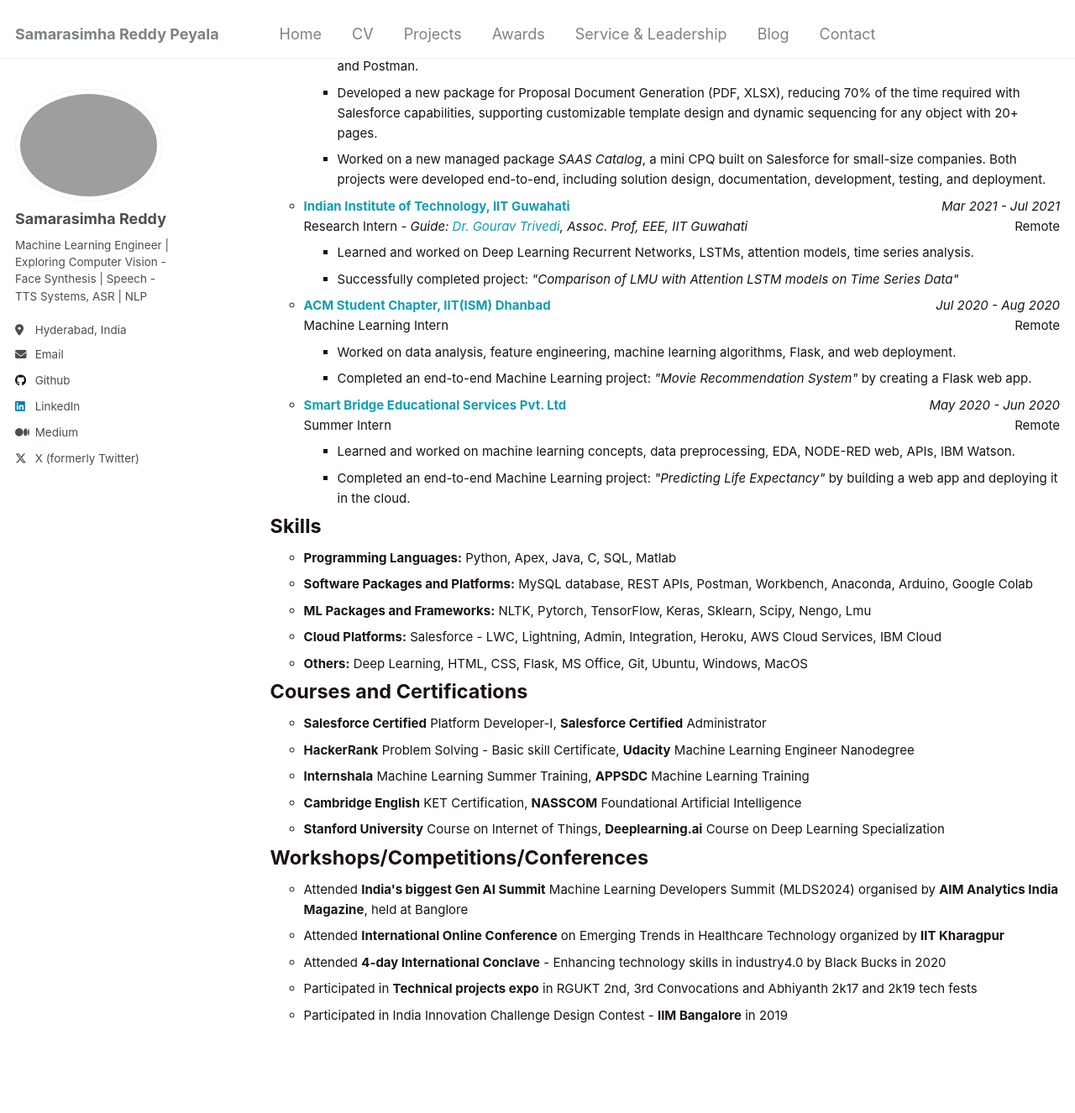
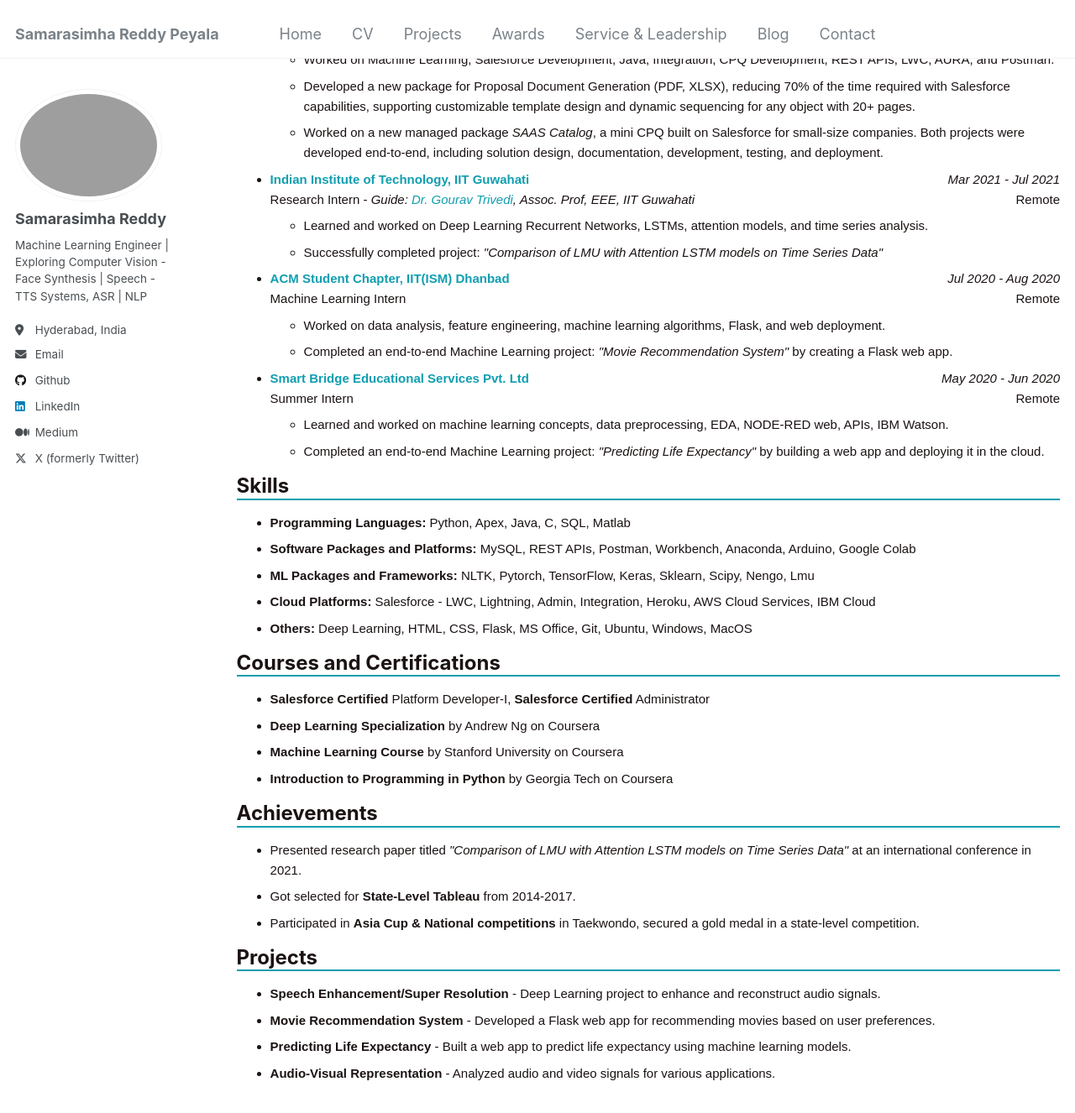
Before and after one commit to samarasimhapeyala/samarasimhapeyala.github.io, a Jekyll site: the page built from _pages/cv.md, in a window 1280 px wide and 1400 px high, scrolled down 778 px. Shown: the top 1326 px of the window at 84% size. Built offline with Jekyll 4.4.1, drawn with Linux system fonts in a browser that asks for light colours; some of the changed text lies outside the part shown.

Commit message:
Update cv.md

```diff
--- a/_pages/cv.md
+++ b/_pages/cv.md
@@ -73,119 +73,131 @@
 
 <div class="content-container">
 
-<p>You can download my <a href="https://www.bits-pilani.ac.in/" >CV/ Resume</a> here</p>
+<div class="content-container" style="font-family: Arial, sans-serif; line-height: 1.6;">
 
-<h1 id="education">Education</h1>
+  <p>You can download my <a href="https://www.bits-pilani.ac.in/" style="color: rgb(16, 158, 176); text-decoration: none;">CV/ Resume</a> here</p>
 
-<ul>
-<li>
-    <strong><a href="https://www.bits-pilani.ac.in/" style="color: rgb(16, 158, 176); text-decoration: none;">Birla Institute of Technology And Science, Pilani (BITS Pilani)</a></strong> <span style="float: right;  font-style: italic;">Nov 2023 - Oct 2024</span><br>
-    Master of Technology in Artificial Intelligence and Machine Learning<span style="float: right;"><strong>CGPA:</strong> 8.51/10</span>
-    <br>
-    <ul>
-      <li><strong>Courses:</strong> Mathematics, Statistical Modelling, Artificial Intelligence, Deep Neural Networks, DRL, Natural Language Processing, Computer vision, ML System Optimization</li>
-      <li>Working along with full-time job using BITS Pilani Work Integrated Learning Programmes.</li>
-    </ul>
-</li>
+  <h1 style="font-size: 24px; border-bottom: 2px solid rgb(16, 158, 176);">Education</h1>
+  <ul>
+    <li>
+      <strong><a href="https://www.bits-pilani.ac.in/" style="color: rgb(16, 158, 176); text-decoration: none;">Birla Institute of Technology And Science, Pilani (BITS Pilani)</a></strong>
+      <span style="float: right; font-style: italic;">Nov 2023 - Oct 2024</span><br>
+      Master of Technology in Artificial Intelligence and Machine Learning
+      <span style="float: right;"><strong>CGPA:</strong> 8.51/10</span>
+      <br>
+      <ul>
+        <li><strong>Courses:</strong> Mathematics, Statistical Modelling, Artificial Intelligence, Deep Neural Networks, DRL, Natural Language Processing, Computer Vision, ML System Optimization</li>
+        <li>Working along with a full-time job using BITS Pilani Work Integrated Learning Programmes.</li>
+      </ul>
+    </li>
 
-<li>
-    <strong><a href="https://www.rguktrkv.ac.in/" style="color: rgb(16, 158, 176); text-decoration: none;">Rajiv Gandhi University of Knowledge Technologies, IIIT RK Valley</a></strong><span style="float: right;  font-style: italic;">Aug 2018 - May 2022</span><br>
-    Bachelor of Technology in Electronics and Communications Engineering<span style="float: right;"><strong>CGPA:</strong> 8.95/10</span><br>
-    <ul>
-      <li><strong>Courses:</strong> Digital Signal Processing, Image Processing, Speech Processsing, Network Theory, Analog, Digital Circuits, Electronics, VLSI, Microprocessors, Microcontrollers, IoT</li>
-      <li>Actively participated in all the technical events, organised the workshops, tech events in the institute.</li>
-    </ul>
-</li>
+    <li>
+      <strong><a href="https://www.rguktrkv.ac.in/" style="color: rgb(16, 158, 176); text-decoration: none;">Rajiv Gandhi University of Knowledge Technologies, IIIT RK Valley</a></strong>
+      <span style="float: right; font-style: italic;">Aug 2018 - May 2022</span><br>
+      Bachelor of Technology in Electronics and Communications Engineering
+      <span style="float: right;"><strong>CGPA:</strong> 8.95/10</span><br>
+      <ul>
+        <li><strong>Courses:</strong> Digital Signal Processing, Image Processing, Speech Processing, Network Theory, Analog, Digital Circuits, Electronics, VLSI, Microprocessors, Microcontrollers, IoT</li>
+        <li>Actively participated in all technical events, organized workshops, and tech events in the institute.</li>
+      </ul>
+    </li>
 
-<li>
-    <strong><a href="https://www.rguktrkv.ac.in/" style="color: rgb(16, 158, 176); text-decoration: none;">Rajiv Gandhi University of Knowledge Technologies, IIIT RK Valley</a></strong> <span style="float: right;  font-style: italic;">Aug 2016 - May 2018</span><br>
-    Pre University Course in Maths, Physics, Chemistry and IT<span style="float: right;"><strong>CGPA:</strong> 9.64/10</span><br>
-    <ul>
-      <li><strong>Courses:</strong> Maths, Physics, Chemistry and Information Technology</li>
-    </ul>
-</li>
-
-
-<h1 id="work-experience">Work Experience</h1>
-<ul>
-      <li>
-          <strong><a href="https://www.hitloop.it/" style="color: rgb(16, 158, 176); text-decoration: none;">Hitloop</a></strong>
-          <span style="float: right; font-style: italic;">Apr 2023 - Present</span><br>
-          Machine Learning Engineer <span style="float: right;">Hyderabad, India</span><br>
-          <ul>
-              <li>Researching and working on Artificial Intelligence/ML research, solving complex real-world problems with AI.</li>
-              <li>Currently working on Speech Enhancement/Super Resolution using Deep Learning Networks and Hugging Face.</li>
-              <li>Worked on Audio-Visual Representation, Time Series Analysis, and Market Basket Analysis.</li>
-          </ul>
-      </li>
-
-<li>
-          <strong><a href="https://www.forsysinc.com/" style="color: rgb(16, 158, 176); text-decoration: none;">Forsys Inc</a></strong>
-          <span style="float: right; font-style: italic;">Jun 2022 - Apr 2023</span><br>
-          Software Engineer I <span style="float: right;">Hyderabad, India</span><br>
-          <ul>
-              <li>Worked on Machine Learning, Salesforce Development, Java, Integration, CPQ Development, REST APIs, LWC, AURA, and Postman.</li>
-              <li>Developed a new package for Proposal Document Generation (PDF, XLSX), reducing 70% of the time required with Salesforce capabilities, supporting customizable template design and dynamic sequencing for any object with 20+ pages.</li>
-              <li>Worked on a new managed package <em>SAAS Catalog</em>, a mini CPQ built on Salesforce for small-size companies. Both projects were developed end-to-end, including solution design, documentation, development, testing, and deployment.</li>
-          </ul>
-      </li>
+    <li>
+      <strong><a href="https://www.rguktrkv.ac.in/" style="color: rgb(16, 158, 176); text-decoration: none;">Rajiv Gandhi University of Knowledge Technologies, IIIT RK Valley</a></strong>
+      <span style="float: right; font-style: italic;">Aug 2016 - May 2018</span><br>
+      Pre University Course in Maths, Physics, Chemistry and IT
+      <span style="float: right;"><strong>CGPA:</strong> 9.64/10</span><br>
+      <ul>
+        <li><strong>Courses:</strong> Maths, Physics, Chemistry, and Information Technology</li>
+      </ul>
+    </li>
   </ul>
 
+  <h1 style="font-size: 24px; border-bottom: 2px solid rgb(16, 158, 176);">Work Experience</h1>
   <ul>
-      <li>
-          <strong><a href="https://www.iitg.ac.in/" style="color: rgb(16, 158, 176); text-decoration: none;">Indian Institute of Technology, IIT Guwahati</a></strong>
-          <span style="float: right; font-style: italic;">Mar 2021 - Jul 2021</span><br>
-          Research Intern - <em>Guide: <a href="https://www.iitg.ac.in/eee/faculty_profile.php?name=grt" style="color: rgb(16, 158, 176); text-decoration: none;"> Dr. Gourav Trivedi</a>, Assoc. Prof, EEE, IIT Guwahati</em><span style="float: right;">Remote</span><br>
-          <ul>
-              <li>Learned and worked on Deep Learning Recurrent Networks, LSTMs, attention models, time series analysis.</li>
-              <li>Successfully completed project: <em>"Comparison of LMU with Attention LSTM models on Time Series Data"</em></li>
-          </ul>
-      </li>
+    <li>
+      <strong><a href="https://www.hitloop.it/" style="color: rgb(16, 158, 176); text-decoration: none;">Hitloop</a></strong>
+      <span style="float: right; font-style: italic;">Apr 2023 - Present</span><br>
+      Machine Learning Engineer <span style="float: right;">Hyderabad, India</span><br>
+      <ul>
+        <li>Researching and working on Artificial Intelligence/ML research, solving complex real-world problems with AI.</li>
+        <li>Currently working on Speech Enhancement/Super Resolution using Deep Learning Networks and Hugging Face.</li>
+        <li>Worked on Audio-Visual Representation, Time Series Analysis, and Market Basket Analysis.</li>
+      </ul>
+    </li>
 
-<li>
-          <strong><a href="https://iitism.acm.org/" style="color: rgb(16, 158, 176); text-decoration: none;">ACM Student Chapter, IIT(ISM) Dhanbad</a></strong>
-          <span style="float: right; font-style: italic;">Jul 2020 - Aug 2020</span><br>
-          Machine Learning Intern<span style="float: right;">Remote</span><br>
-          <ul>
-              <li>Worked on data analysis, feature engineering, machine learning algorithms, Flask, and web deployment.</li>
-              <li>Completed an end-to-end Machine Learning project: <em>"Movie Recommendation System"</em> by creating a Flask web app.</li>
-          </ul>
-      </li>
+    <li>
+      <strong><a href="https://www.forsysinc.com/" style="color: rgb(16, 158, 176); text-decoration: none;">Forsys Inc</a></strong>
+      <span style="float: right; font-style: italic;">Jun 2022 - Apr 2023</span><br>
+      Software Engineer I <span style="float: right;">Hyderabad, India</span><br>
+      <ul>
+        <li>Worked on Machine Learning, Salesforce Development, Java, Integration, CPQ Development, REST APIs, LWC, AURA, and Postman.</li>
+        <li>Developed a new package for Proposal Document Generation (PDF, XLSX), reducing 70% of the time required with Salesforce capabilities, supporting customizable template design and dynamic sequencing for any object with 20+ pages.</li>
+        <li>Worked on a new managed package <em>SAAS Catalog</em>, a mini CPQ built on Salesforce for small-size companies. Both projects were developed end-to-end, including solution design, documentation, development, testing, and deployment.</li>
+      </ul>
+    </li>
 
-<li>
-          <strong><a href="https://www.thesmartbridge.com/" style="color: rgb(16, 158, 176); text-decoration: none;">Smart Bridge Educational Services Pvt. Ltd</a></strong>
-          <span style="float: right; font-style: italic;">May 2020 - Jun 2020</span><br>
-          Summer Intern<span style="float: right;">Remote</span><br>
-          <ul>
-              <li>Learned and worked on machine learning concepts, data preprocessing, EDA, NODE-RED web, APIs, IBM Watson.</li>
-              <li>Completed an end-to-end Machine Learning project: <em>"Predicting Life Expectancy"</em> by building a web app and deploying it in the cloud.</li>
-          </ul>
-      </li>
+    <li>
+      <strong><a href="https://www.iitg.ac.in/" style="color: rgb(16, 158, 176); text-decoration: none;">Indian Institute of Technology, IIT Guwahati</a></strong>
+      <span style="float: right; font-style: italic;">Mar 2021 - Jul 2021</span><br>
+      Research Intern - <em>Guide: <a href="https://www.iitg.ac.in/eee/faculty_profile.php?name=grt" style="color: rgb(16, 158, 176); text-decoration: none;"> Dr. Gourav Trivedi</a>, Assoc. Prof, EEE, IIT Guwahati</em>
+      <span style="float: right;">Remote</span><br>
+      <ul>
+        <li>Learned and worked on Deep Learning Recurrent Networks, LSTMs, attention models, and time series analysis.</li>
+        <li>Successfully completed project: <em>"Comparison of LMU with Attention LSTM models on Time Series Data"</em></li>
+      </ul>
+    </li>
+
+    <li>
+      <strong><a href="https://iitism.acm.org/" style="color: rgb(16, 158, 176); text-decoration: none;">ACM Student Chapter, IIT(ISM) Dhanbad</a></strong>
+      <span style="float: right; font-style: italic;">Jul 2020 - Aug 2020</span><br>
+      Machine Learning Intern <span style="float: right;">Remote</span><br>
+      <ul>
+        <li>Worked on data analysis, feature engineering, machine learning algorithms, Flask, and web deployment.</li>
+        <li>Completed an end-to-end Machine Learning project: <em>"Movie Recommendation System"</em> by creating a Flask web app.</li>
+      </ul>
+    </li>
+
+    <li>
+      <strong><a href="https://www.thesmartbridge.com/" style="color: rgb(16, 158, 176); text-decoration: none;">Smart Bridge Educational Services Pvt. Ltd</a></strong>
+      <span style="float: right; font-style: italic;">May 2020 - Jun 2020</span><br>
+      Summer Intern <span style="float: right;">Remote</span><br>
+      <ul>
+        <li>Learned and worked on machine learning concepts, data preprocessing, EDA, NODE-RED web, APIs, IBM Watson.</li>
+        <li>Completed an end-to-end Machine Learning project: <em>"Predicting Life Expectancy"</em> by building a web app and deploying it in the cloud.</li>
+      </ul>
+    </li>
   </ul>
 
-<h1 id="skills">Skills</h1>
+  <h1 style="font-size: 24px; border-bottom: 2px solid rgb(16, 158, 176);">Skills</h1>
   <ul>
-      <li><strong>Programming Languages:</strong> Python, Apex, Java, C, SQL, Matlab</li>
-      <li><strong>Software Packages and Platforms:</strong> MySQL database, REST APIs, Postman, Workbench, Anaconda, Arduino, Google Colab</li>
-      <li><strong>ML Packages and Frameworks:</strong> NLTK, Pytorch, TensorFlow, Keras, Sklearn, Scipy, Nengo, Lmu</li>
-      <li><strong>Cloud Platforms:</strong> Salesforce - LWC, Lightning, Admin, Integration, Heroku, AWS Cloud Services, IBM Cloud</li>
-      <li><strong>Others:</strong> Deep Learning, HTML, CSS, Flask, MS Office, Git, Ubuntu, Windows, MacOS</li>
+    <li><strong>Programming Languages:</strong> Python, Apex, Java, C, SQL, Matlab</li>
+    <li><strong>Software Packages and Platforms:</strong> MySQL, REST APIs, Postman, Workbench, Anaconda, Arduino, Google Colab</li>
+    <li><strong>ML Packages and Frameworks:</strong> NLTK, Pytorch, TensorFlow, Keras, Sklearn, Scipy, Nengo, Lmu</li>
+    <li><strong>Cloud Platforms:</strong> Salesforce - LWC, Lightning, Admin, Integration, Heroku, AWS Cloud Services, IBM Cloud</li>
+    <li><strong>Others:</strong> Deep Learning, HTML, CSS, Flask, MS Office, Git, Ubuntu, Windows, MacOS</li>
   </ul>
 
-<h1 id="courses-certifications">Courses and Certifications</h1>
-<ul>
-<li><strong>Salesforce Certified</strong> Platform Developer-I, <strong>Salesforce Certified</strong> Administrator</li>
-<li><strong>HackerRank</strong> Problem Solving - Basic skill Certificate, <strong>Udacity</strong> Machine Learning Engineer Nanodegree</li>
-<li><strong>Internshala</strong> Machine Learning Summer Training, <strong>APPSDC</strong> Machine Learning Training</li>
-<li><strong>Cambridge English</strong> KET Certification, <strong>NASSCOM</strong> Foundational Artificial Intelligence</li>
-<li><strong>Stanford University</strong> Course on Internet of Things, <strong>Deeplearning.ai</strong> Course on Deep Learning Specialization</li>
-</ul>
+  <h1 style="font-size: 24px; border-bottom: 2px solid rgb(16, 158, 176);">Courses and Certifications</h1>
+  <ul>
+    <li><strong>Salesforce Certified</strong> Platform Developer-I, <strong>Salesforce Certified</strong> Administrator</li>
+    <li><strong>Deep Learning Specialization</strong> by Andrew Ng on Coursera</li>
+    <li><strong>Machine Learning Course</strong> by Stanford University on Coursera</li>
+    <li><strong>Introduction to Programming in Python</strong> by Georgia Tech on Coursera</li>
+  </ul>
 
-<h1 id="workshops-conferences">Workshops/Competitions/Conferences</h1>
-<ul>
-<li>Attended <strong>India's biggest Gen AI Summit</strong> Machine Learning Developers Summit (MLDS2024) organised by <strong>AIM Analytics India Magazine</strong>, held at Banglore</li>
-<li>Attended <strong>International Online Conference</strong> on Emerging Trends in Healthcare Technology organized by <strong>IIT Kharagpur</strong></li>
-<li>Attended <strong>4-day International Conclave</strong> - Enhancing technology skills in industry4.0 by Black Bucks in 2020</li>
-<li>Participated in <strong>Technical projects expo</strong> in RGUKT 2nd, 3rd Convocations and Abhiyanth 2k17 and 2k19 tech fests</li>
-<li>Participated in India Innovation Challenge Design Contest - <strong>IIM Bangalore</strong> in 2019</li>
-</ul>
+  <h1 style="font-size: 24px; border-bottom: 2px solid rgb(16, 158, 176);">Achievements</h1>
+  <ul>
+    <li>Presented research paper titled <em>"Comparison of LMU with Attention LSTM models on Time Series Data"</em> at an international conference in 2021.</li>
+    <li>Got selected for <strong>State-Level Tableau</strong> from 2014-2017.</li>
+    <li>Participated in <strong>Asia Cup & National competitions</strong> in Taekwondo, secured a gold medal in a state-level competition.</li>
+  </ul>
+
+  <h1 style="font-size: 24px; border-bottom: 2px solid rgb(16, 158, 176);">Projects</h1>
+  <ul>
+    <li><strong>Speech Enhancement/Super Resolution</strong> - Deep Learning project to enhance and reconstruct audio signals.</li>
+    <li><strong>Movie Recommendation System</strong> - Developed a Flask web app for recommending movies based on user preferences.</li>
+    <li><strong>Predicting Life Expectancy</strong> - Built a web app to predict life expectancy using machine learning models.</li>
+    <li><strong>Audio-Visual Representation</strong> - Analyzed audio and video signals for various applications.</li>
+  </ul>
+</div>
```
